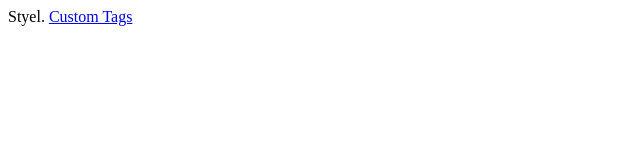
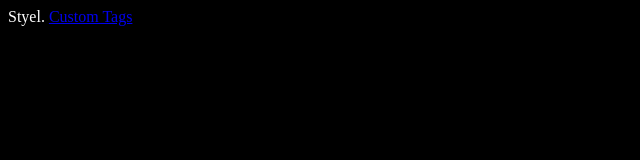
Before and after one commit to Mar10Josh/styelnew, a plain HTML site: page index.html in a window 1280 px wide. Shown: the whole page, without its empty margins (0-640 px from the left). Drawn offline with Linux system fonts and the light colour scheme.

Commit message:
Update index.html

```diff
--- a/index.html
+++ b/index.html
@@ -1,6 +1,6 @@
 <head>
   <title>Styel</title>
-  <link src="/styel.css" rel="stylesheet">
+  <link href="/styel.css" rel="stylesheet">
 </head>
 <body>
   <centered>
```
